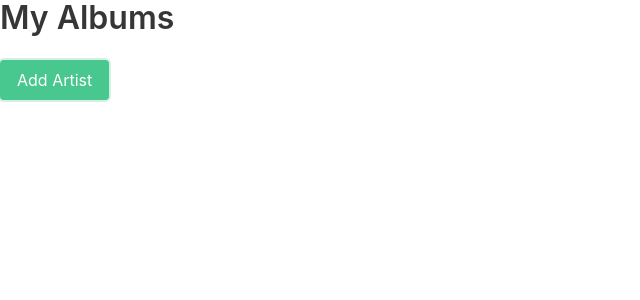
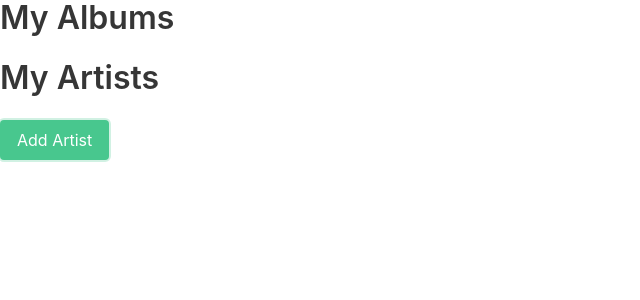
Before and after one commit to momentum-team-7/django-music-collab-rlconley, a Django app: page / in a window 1280 px wide. Shown: the top 300 px of the page, without its empty margins (0-640 px from the left). Run offline with Django 3.2, Linux system fonts and the light colour scheme; data that the repository does not hold is empty.

Commit message:
add delete artist button and list of srtists to homepage

```diff
--- a/core/views.py
+++ b/core/views.py
@@ -6,7 +6,8 @@ from .models import Album, Artist
 # Create your views here.
 def index(request):
     albums = Album.objects.all()
-    return render(request, 'core/album_list.html', {'albums': albums})
+    artists = Artist.objects.all()
+    return render(request, 'core/album_list.html', {'albums': albums, 'artists': artists})
 
 def album_detail(request, pk):
     album = get_object_or_404(Album, pk=pk)
@@ -49,3 +50,8 @@ def edit_artist(request, pk):
     else:
         form = ArtistForm(instance=artist)
     return render(request, 'core/edit_artist.html', {'form': form, 'artist':artist })
+
+def delete_artist(request, pk):
+    artist = get_object_or_404(Artist, pk=pk)
+    artist.delete()
+    return HttpResponseRedirect('/')
--- a/djangomusic/urls.py
+++ b/djangomusic/urls.py
@@ -24,6 +24,8 @@ urlpatterns = [
     path('albums/<int:pk>/', views.album_detail, name="album-detail"),
     path('artists/new', views.add_artist, name="add-artist"),
     path('artists/<int:pk>/edit', views.edit_artist, name="edit-artist"),
+    path('artists/<int:pk>/delete', views.delete_artist, name="delete-artist"),
+
 ]
 
 if settings.DEBUG:
--- a/templates/core/album_list.html
+++ b/templates/core/album_list.html
@@ -9,6 +9,16 @@
 </div>
 {% endfor %}
 
+<h1 class="title">My Artists</h1>
+{% for artist in artists %}
+<div class="card">
+<div class="card-title">{{artist}}</div>
+<a href="{% url 'delete-artist' pk=artist.pk%}" class="button is-warning is-focused">Delete Artist</a>
+
+</div>
+{% endfor %}
+
+
 <a href="{% url 'add-artist' %}" class="button is-success is-focused">Add Artist</a>
 
 {% endblock content %}
```
